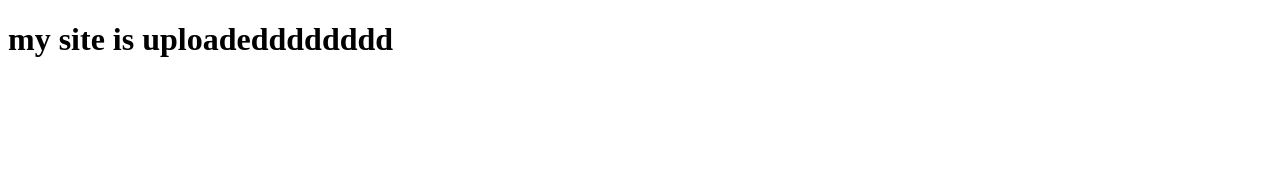
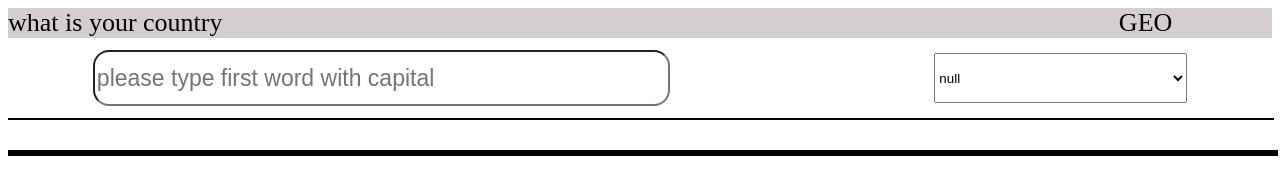
Before and after one commit to mohammadjuven/country, a plain HTML site: page index.html in a window 1280 px wide. Drawn offline with Linux system fonts and the light colour scheme; files that its build step writes are made by us from their sources.

Commit message:
Add files via upload

```diff
--- a/index.html
+++ b/index.html
@@ -1,11 +1,33 @@
 <!DOCTYPE html>
-<html lang="fa">
-  <head>
-    <meta charset="UTF-8">
-    <title>سایت من</title>
+<html lang="en">
+<head>
+  <meta charset="UTF-8">
+  <meta http-equiv="X-UA-Compatible" content="IE=edge">
+  <meta name="viewport" content="width=device-width, initial-scale=1.0">
+  <title>Document</title>
+  <link rel="stylesheet" href="./style.css">
+</head>
+<body>
+  <div id="banner">
+    <div style="width: 80%;font-size: 26px;">what is your country</div>
+    <div style="width: 20%;text-align: center;font-size: 26px;">GEO</div>
 
-  </head>
-  <body>
-    <h1>my site is uploadedddddddd</h1>
-  </body>
+  </div>
+  <div class="ban">
+    <input id="ban1" style="width: 45%;height: 50px;border-radius: 16px;font-size: 23px;" placeholder="please type first word with capital">
+    <select class="ban1" style="width: 20%;height: 50px;margin-left: 95px;float: right;">
+      <option value="null">null</option>
+      <option value="all">all</option>
+      <option value="Asia">Asia</option>
+      <option value="Europe">Europe</option>
+      <option value="Africa">Africa</option>
+      <option value="North America">North America</option>
+      <option value="South America">South America</option>
+    <select>
+  </div>
+  <div class="main"></div>
+  <div id="inforcon"></div>
+</body >
+  <script src="./script.js"></script>
+</body>
 </html>
```
